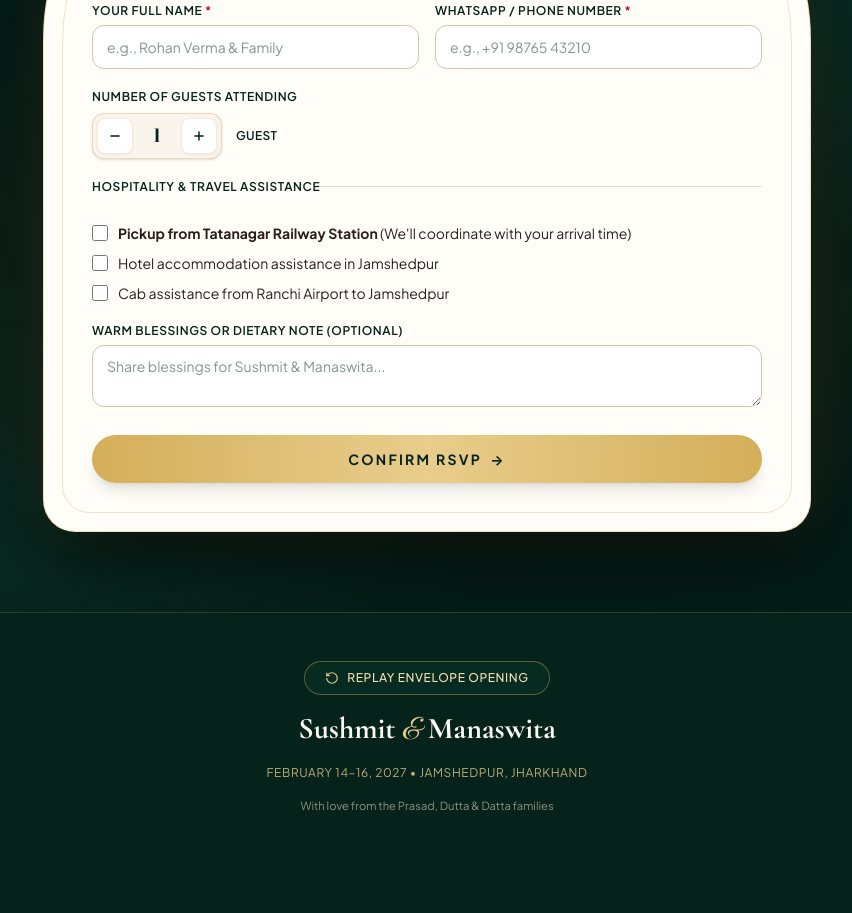
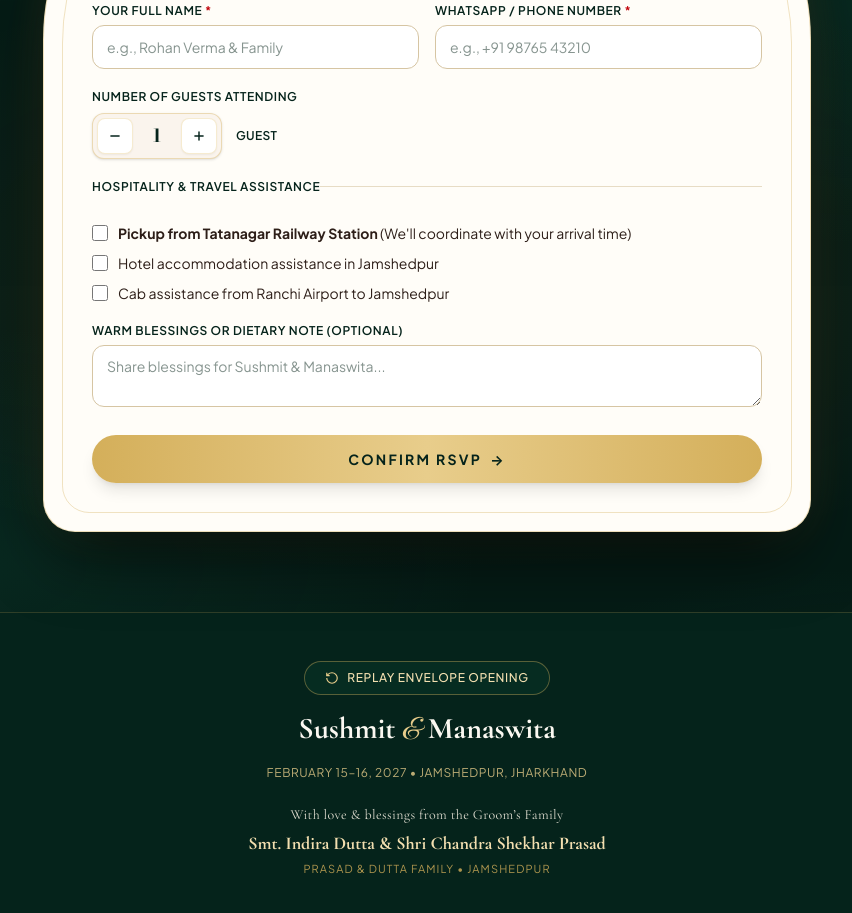
Before and after one commit to sushmitshekhar/sushmit-weds-manaswita, a website: page index.html in a window 1280 px wide. Shown: the part 6114-7027 px from the top of the page, without its empty margins (213-1065 px from the left). Before the commit the page ends 6976 px from the top, so only its background shows below. Drawn offline with nearby package versions, Linux system fonts and the light colour scheme.

Commit message:
Update footer dates to Feb 15-16 and add groom's family blessings

```diff
--- a/index.html
+++ b/index.html
@@ -4,7 +4,7 @@
   <meta charset="utf-8">
   <meta name="viewport" content="width=device-width, initial-scale=1.0">
   <meta name="theme-color" content="#041913">
-  <meta name="description" content="Wedding Invitation for Sushmit & Manaswita on February 16, 2027 at Beldhi Golf Course, Jamshedpur. Hosted with love by the Prasad, Dutta & Datta families.">
+  <meta name="description" content="Wedding Invitation for Sushmit & Manaswita on February 15–16, 2027 in Jamshedpur. Hosted with love & blessings by the Groom's Family (Smt. Indira Dutta & Shri Chandra Shekhar Prasad).">
   <title>Sushmit &amp; Manaswita | Wedding Invitation — February 16, 2027</title>
 
   <!-- Royal Wax Seal Favicon & Touch Icons -->
@@ -943,11 +943,19 @@
         Sushmit <span class="font-script text-gold-300 font-normal">&amp;</span> Manaswita
       </p>
       <p class="text-xs tracking-wider text-gold-300/80 uppercase">
-        February 14–16, 2027 &bull; Jamshedpur, Jharkhand
+        February 15–16, 2027 &bull; Jamshedpur, Jharkhand
       </p>
-      <p class="text-[0.7rem] text-cream-200/60">
-        With love from the Prasad, Dutta &amp; Datta families
-      </p>
+      <div class="pt-2 space-y-1">
+        <p class="font-serif text-xs sm:text-sm text-cream-100/90 tracking-wide">
+          With love &amp; blessings from the Groom&rsquo;s Family
+        </p>
+        <p class="font-serif text-base sm:text-lg font-bold text-gold-200">
+          Smt. Indira Dutta &amp; Shri Chandra Shekhar Prasad
+        </p>
+        <p class="text-[0.6875rem] tracking-widest text-gold-400/80 uppercase">
+          Prasad &amp; Dutta Family &bull; Jamshedpur
+        </p>
+      </div>
     </div>
   </footer>
 
```
Also changed, not shown: assets/styles.css.
